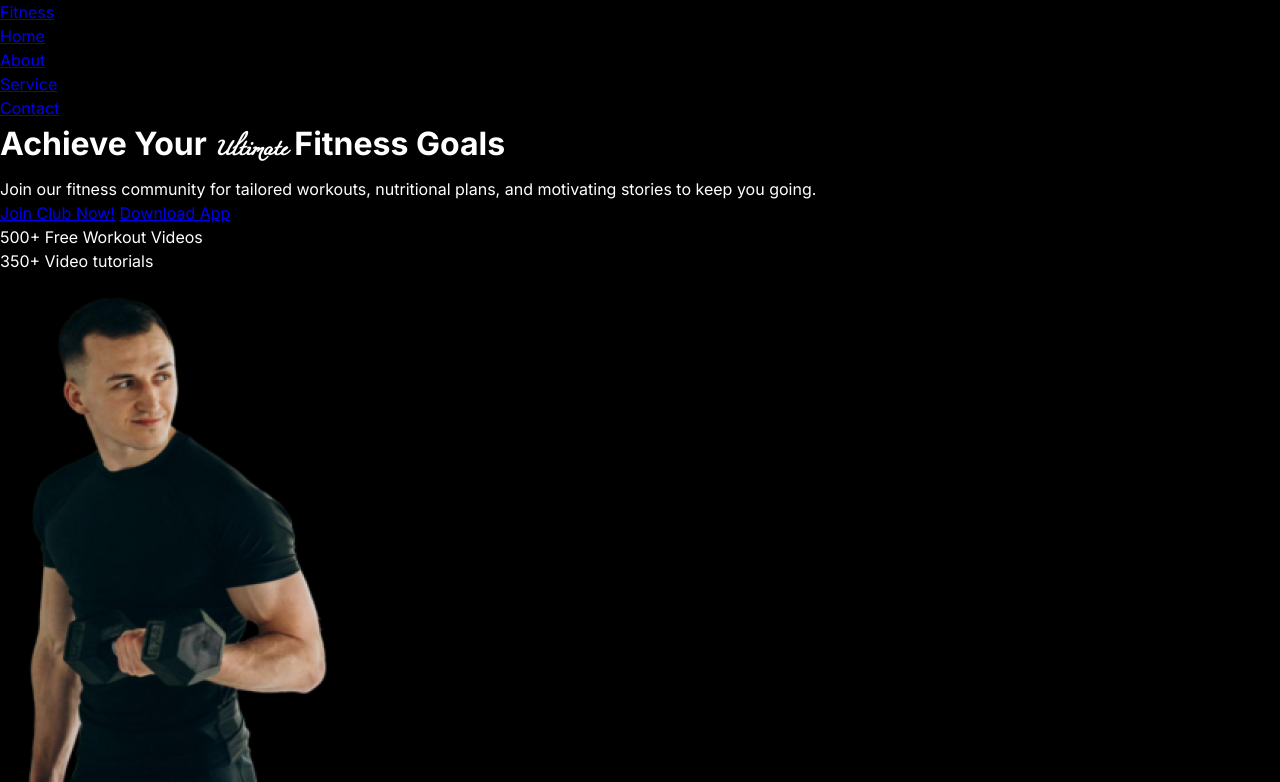
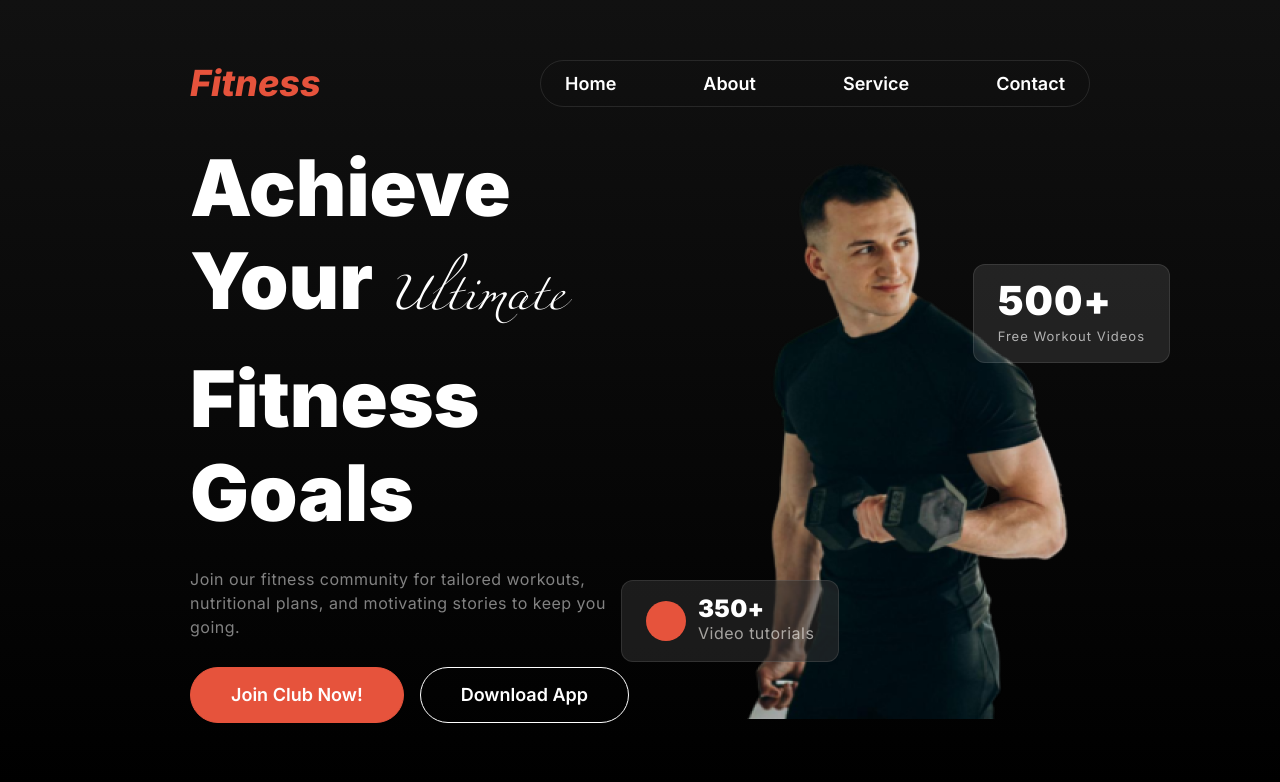
Before and after one commit to kanakferdous/fitness, a plain HTML site: page index.html in a window 1280 px wide. Shown: the top 782 px of the page. Drawn offline with Linux system fonts and the light colour scheme.

Commit message:
Header and Banner Style Updated

```diff
--- a/index.html
+++ b/index.html
@@ -20,8 +20,8 @@
   <!-- Header -->
   <header>
     <div class="header-wrapper">
+      <nav>
         <a href="index.html" class="logo">Fitness</a>
-      <nav>
         <ul>
           <li><a href="#">Home</a></li>
           <li><a href="#">About</a></li>
@@ -29,31 +29,36 @@
           <li><a href="#">Contact</a></li>
         </ul>
       </nav>
-    </div>
-
-    <!-- Banner -->
       <div class="banner">
+        <div class="banner-contents">
           <div class="banner-content">
-        <h1>Achieve Your <span class="miama-normal">Ultimate</span> Fitness Goals</h1>
-        <p>Join our fitness community for tailored workouts, nutritional plans, and motivating stories to keep you going.</p>
+            <h1 class="banner-title">Achieve Your <span class="miama-normal">Ultimate</span> Fitness Goals</h1>
+            <p class="banner-description">Join our fitness community for tailored workouts, nutritional plans, and motivating stories to keep you going.</p>
             <div class="banner-btns">
               <a href="#" class="primary-btn">Join Club Now!</a>
               <a href="#" class="secondary-btn">Download App</a>
             </div>
           </div>
+        </div>
         <div class="banner-image">
+          <div class="banner-image-wrap">
             <div class="image-info1">
               <span class="number">500+</span>
               <span class="text">Free Workout Videos</span>
             </div>
             <div class="image-info2">
               <div class="circle"></div>
+              <div class="content">
                 <span class="number">350+</span>
                 <span class="text">Video tutorials</span>
+              </div>
             </div>
             <img src="images/banner-image.png" alt="Fitness Banner Image" class="banner-img">
           </div>
         </div>
+      </div>
+    </div>
+
   </header>
 
   <!-- Main -->
--- a/styles/style.css
+++ b/styles/style.css
@@ -12,6 +12,7 @@ body {
 ul, li {
   margin: 0px;
   padding: 0px;
+  list-style: none;
 }
 
 h1, h2, h3, h4, h5, h6 {
@@ -26,6 +27,7 @@ button {
   cursor: pointer;
 }
 
+/* Shared Style */
 .inter-normal {
   font-family: "Inter", sans-serif;
   font-optical-sizing: auto;
@@ -37,3 +39,222 @@ button {
   font-optical-sizing: auto;
   font-style: normal;
 }
+
+.logo {
+  font-size: 36px;
+  line-height: 120%;
+  font-weight: 800;
+  font-style: italic;
+  color: #E6533C;
+  text-decoration: none;
+}
+
+.primary-btn {
+  padding: 16px 40px;
+  font-size: 18px;
+  line-height: 22px;
+  font-weight: 600;
+  background-color: #E6533C;
+  border: 1px solid #E6533C;
+  border-radius: 50px;
+  transition: background-color .3s;
+  color: #ffffff;
+  text-decoration: none;
+}
+
+.primary-btn:hover {
+  background-color: transparent;
+  transition: background-color .3s;
+}
+
+.secondary-btn {
+  padding: 16px 40px;
+  font-size: 18px;
+  line-height: 22px;
+  font-weight: 600;
+  background-color: transparent;
+  border: 1px solid #ffffff;
+  border-radius: 50px;
+  transition: background-color .3s;
+  color: #ffffff;
+  text-decoration: none;
+}
+
+.secondary-btn:hover {
+  background-color: #ffffff;
+  color: #000000;
+  transition: background-color .3s;
+}
+
+/* Header Styles */
+header {
+  background-image: linear-gradient(to bottom, rgba(17, 17, 17, 100%), rgba(119, 119, 119, 0%));
+  padding: 60px 0px;
+}
+
+.header-wrapper {
+  margin: 0 190px;
+}
+
+.header-wrapper nav {
+  display: flex;
+  align-items: center;
+  justify-content: space-between;
+}
+
+.header-wrapper nav ul {
+  padding: 4px;
+  border: 1px solid rgba(255, 255, 255, 10%);
+  border-radius: 50px;
+  display: flex;
+  align-items: center;
+  justify-content: flex-end;
+  column-gap: 47px;
+}
+.header-wrapper nav ul li a {
+  display: flex;
+  align-items: center;
+  justify-content: center;
+  padding: 8px 20px;
+  font-size: 18px;
+  line-height: normal;
+  font-weight: 600;
+  color: #ffffff;
+  background-color: transparent;
+  transition: background-color .3s;
+  text-decoration: none;
+  border-radius: 50px;
+}
+
+.header-wrapper nav ul li a:hover {
+  background-color: #E6533C;
+  transition: background-color .3s;
+}
+
+.banner {
+  display: flex;
+  align-items: center;
+  justify-content: space-between;
+  margin-top: 32px;
+}
+
+.banner-contents {
+  width: 50%;
+  display: flex;
+  align-items: center;
+  justify-content: flex-start;
+}
+.banner-image {
+  width: 50%;
+}
+
+.banner-content {
+  width: 520px;
+}
+
+.banner-title {
+  font-size: 78px;
+  line-height: 120%;
+  font-weight: 900;
+}
+
+.banner-title span {
+  font-weight: 400;
+}
+
+.banner-description {
+  font-size: 16px;
+  line-height: 24px;
+  letter-spacing: .5px;
+  color: rgba(255, 255, 255, 50%);
+  margin-top: 28px;
+}
+
+.banner-btns {
+  display: flex;
+  align-items: center;
+  justify-content: flex-start;
+  column-gap: 16px;
+  margin-top: 28px;
+}
+
+.banner-image {
+  display: flex;
+  align-items: center;
+  justify-content: flex-end;
+}
+
+.banner-image-wrap {
+  position: relative;
+}
+
+.banner-image .image-info1 {
+  padding: 16px 24px;
+  background-color: rgba(255, 255, 255, 10%);
+  border-radius: 12px;
+  position: absolute;
+  top: 125px;
+  right: -80px;
+  display: flex;
+  flex-direction: column;
+  row-gap: 5px;
+  border: 1px solid rgba(255, 255, 255, 10%);
+}
+
+.banner-image .image-info1 .number {
+  font-size: 40px;
+  line-height: 40px;
+  font-weight: 900;
+  letter-spacing: 1px;
+  color: #ffffff;
+}
+
+.banner-image .image-info1 .text {
+  font-size: 13px;
+  line-height: 20px;
+  font-weight: 400;
+  letter-spacing: 1px;
+  color: rgba(255, 255, 255, 65%);
+}
+
+.banner-image .image-info2 {
+  padding: 16px 24px;
+  background-color: rgba(48, 48, 48, 54%);
+  border: 1px solid rgba(255, 255, 255, 10%);
+  border-radius: 12px;
+  display: flex;
+  align-items: center;
+  justify-content: center;
+  column-gap: 12px;
+  position: absolute;
+  bottom: 63px;
+  left: -120px;
+}
+
+.banner-image .image-info2 .circle {
+  width: 40px;
+  height: 40px;
+  background-color: #E6533C;
+  border-radius: 50%;
+}
+
+.banner-image .image-info2 .content {
+  display: flex;
+  flex-direction: column;
+  align-items: flex-start;
+  justify-content: center;
+}
+
+.banner-image .image-info2 .content .number {
+  font-size: 24px;
+  line-height: 24px;
+  letter-spacing: .3px;
+  font-weight: 900;
+}
+
+.banner-image .image-info2 .content .text {
+  font-size: 16px;
+  line-height: 24px;
+  letter-spacing: .5px;
+  color: rgba(239, 237, 232, 65%);
+}
```
Lines whose indentation alone changed are shown as unchanged.
